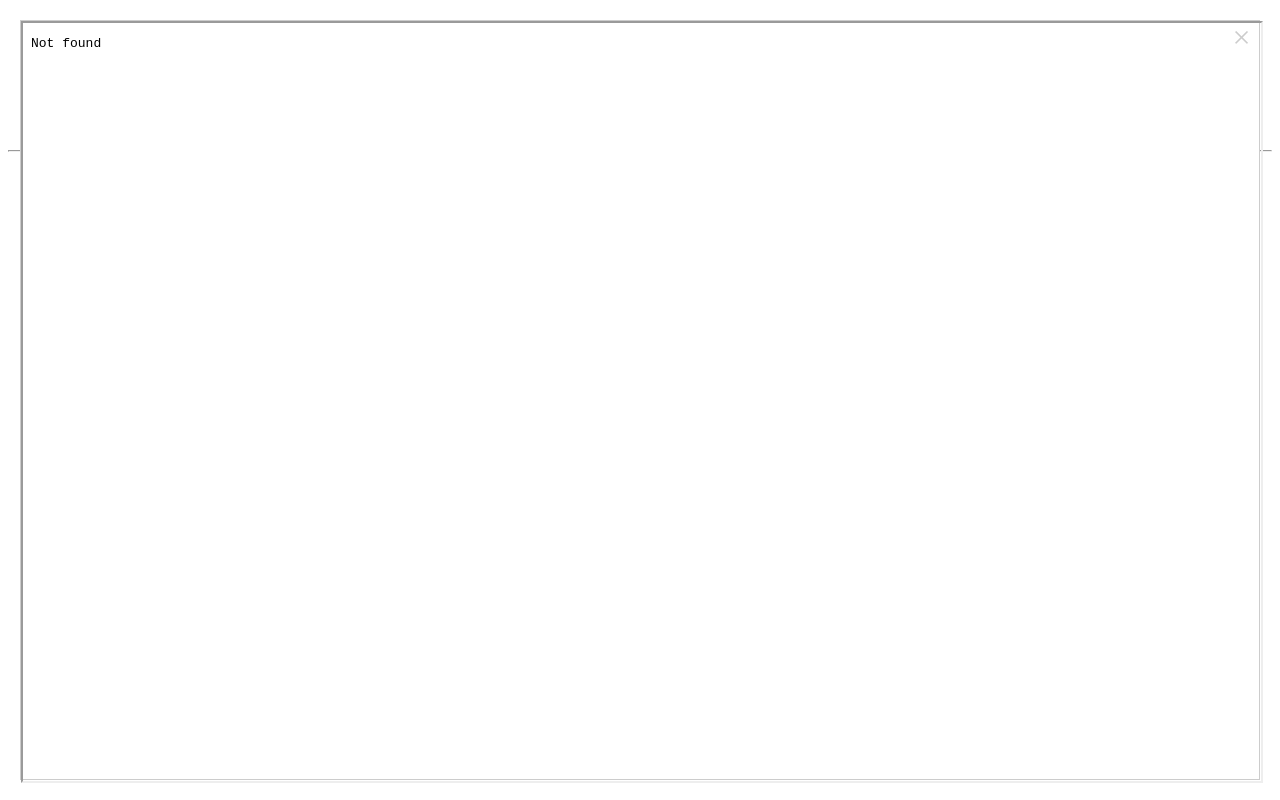
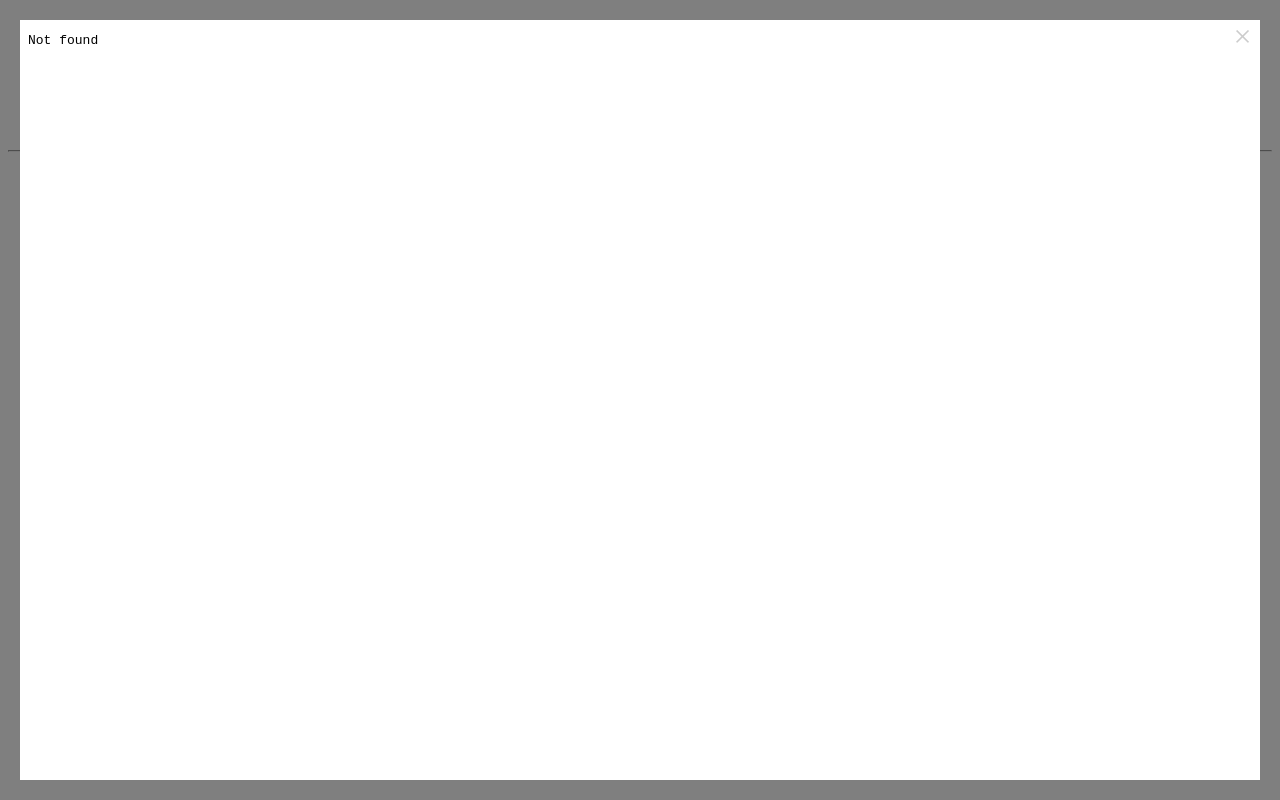
Before and after one commit to knockrentals/WebIntegration, a website: page knock-integration-test.html in a window 1280 px wide. Both pictures are taken after a click on the link "Show off your listings with knock.open();". Drawn offline with Linux system fonts and the light colour scheme.

Commit message:
cleanup ui

```diff
--- a/src/knock-integration.css
+++ b/src/knock-integration.css
@@ -6,22 +6,37 @@
     right: 20px;
 
     background-color: #fff;
-    border: 1px solid #ccc;
+    border: none;
     z-index: 15000
 }
 
-.knock-modal.hide{
+.knock-modal-backdrop{
+    position: fixed;
+    left: 0;
+    right: 0;
+    top: 0;
+    bottom: 0;
+    background-color: rgba(0, 0, 0, 0.5);
+    z-index: 15000
+}
+
+.knock-modal-backdrop.hide{
     display: none;
 }
 
-.knock-modal.show{
+.knock-modal-backdrop.show{
     display: block;
 }
 
 .knock-modal.skinny{
-    width: 400px;
     left: 50%;
     transform: translate(-50%, 0);
+}
+
+@media screen and (min-width: 425px){
+    .knock-modal.skinny {
+        width: 400px;
+    }
 }
 
 @media screen and (max-width: 425px){
@@ -61,4 +76,5 @@
     left: 0;
     width: 100%;
     height: 100%;
+    border: none;
 }
--- a/src/knock-integration.js
+++ b/src/knock-integration.js
@@ -23,14 +23,17 @@
     }
 
     function createModal(){
+        var modalBackdrop = document.createElement('div');
+        modalBackdrop.className = 'knock-modal-backdrop hide';
+
         var modal = document.createElement('div');
-        modal.className = 'knock-modal hide';
+        modal.className = 'knock-modal';
 
         var closeButton = document.createElement('div');
         closeButton.className = 'close-button';
         closeButton.innerHTML = '&times;';
         closeButton.onclick = function(){
-            modal.className = 'knock-modal hide';
+            modalBackdrop.className = 'knock-modal-backdrop hide';
         };
 
         var iframe = document.createElement('iframe');
@@ -38,7 +41,8 @@
 
         modal.appendChild(iframe);
         modal.appendChild(closeButton);
-        document.body.appendChild(modal);
+        modalBackdrop.appendChild(modal);
+        document.body.appendChild(modalBackdrop);
     }
 
     function initializeNamespace(){
@@ -65,7 +69,8 @@
                     url += '/company/'+this.companyId;
                 }
 
-                document.getElementsByClassName('knock-modal')[0].className = 'knock-modal show';
+                document.getElementsByClassName('knock-modal-backdrop')[0].className = 'knock-modal-backdrop show';
+                document.getElementsByClassName('knock-modal')[0].className = 'knock-modal';
                 document.getElementsByClassName('knock-frame')[0].src = url;
             },
             openScheduling: function(){
@@ -77,7 +82,8 @@
 
                 url += '/' + this.companyId;
 
-                document.getElementsByClassName('knock-modal')[0].className = 'knock-modal show skinny';
+                document.getElementsByClassName('knock-modal-backdrop')[0].className = 'knock-modal-backdrop show';
+                document.getElementsByClassName('knock-modal')[0].className = 'knock-modal skinny';
                 document.getElementsByClassName('knock-frame')[0].src = url;
             }
         };
```
